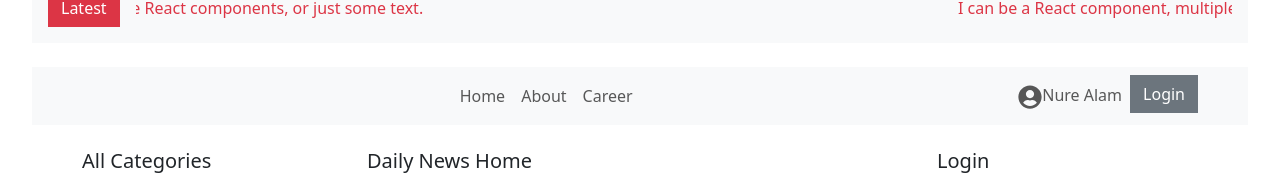
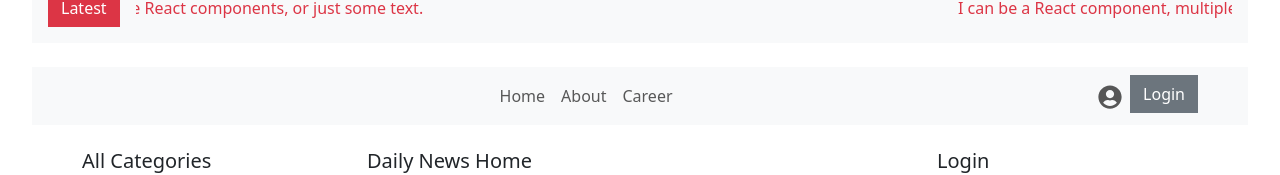
Before and after one commit to nurealammiaji/daily-news-client, a React (Vite) app: page / in a window 1280 px wide. Shown: the part 261-436 px from the top of the page. Built offline with nearby package versions, Linux system fonts and the light colour scheme; no server answers.

Commit message:
auth functions created

```diff
--- a/src/components/Navigation/Navigation.jsx
+++ b/src/components/Navigation/Navigation.jsx
@@ -7,7 +7,7 @@ import { AuthContext } from '../Providers/Providers';
 
 const Navigation = () => {
 
-    const user = useContext(AuthContext);
+    const {user} = useContext(AuthContext);
 
     return (
         <div>
@@ -21,8 +21,8 @@ const Navigation = () => {
                         <Nav.Link href="/career">Career</Nav.Link>
                     </Nav>
                     <Nav className=''>
-                        <Nav.Link href="#"><FaUserCircle className='fs-4'/>{user.user.displayName}</Nav.Link>
-                        <Link to="/login"><Button variant='secondary' className='rounded-0'>Login</Button></Link>
+                        <Nav.Link href="#">{(user) ? user.email : <FaUserCircle className='fs-4'/>}</Nav.Link>
+                        {(user) ? <Button variant='secondary' className='rounded-0'>Logout</Button> : <Link to="/login"><Button variant='secondary' className='rounded-0'>Login</Button></Link>}
                     </Nav>
                     </Navbar.Collapse>
                 </Container>
--- a/src/components/Providers/Providers.jsx
+++ b/src/components/Providers/Providers.jsx
@@ -1,5 +1,5 @@
-import { getAuth } from "firebase/auth";
-import { createContext } from "react";
+import { createUserWithEmailAndPassword, getAuth, onAuthStateChanged, signInWithEmailAndPassword, signOut } from "firebase/auth";
+import { createContext, useEffect, useState } from "react";
 import app from '../../firebase/firebase.config';
 
 const auth = getAuth(app);
@@ -7,10 +7,38 @@ export const AuthContext = createContext();
 
 const Providers = ({children}) => {
 
-    const user = {displayName: "Nure Alam"};
+    const [user, setUser] = useState(null);
+    const [loading, setLoading] = useState(true);
+
+    const register = (email, password) => {
+        return createUserWithEmailAndPassword(auth, email, password)
+    }
+
+    const login = (email, password) => {
+        return signInWithEmailAndPassword(auth, email, password)
+    }
+
+    const logout = () => {
+        return signOut(auth)
+    }
+
+    useEffect(() => {
+        const unsubscribe = onAuthStateChanged(auth, (currentUser) => {
+            console.log(currentUser);
+            setUser(currentUser);
+            setLoading(false);
+        })
+        return () => {
+            return unsubscribe();
+        }
+    }, [])
 
     const authInfo = {
         user,
+        loading,
+        register,
+        login,
+        logout,
     }
 
     return (
```
